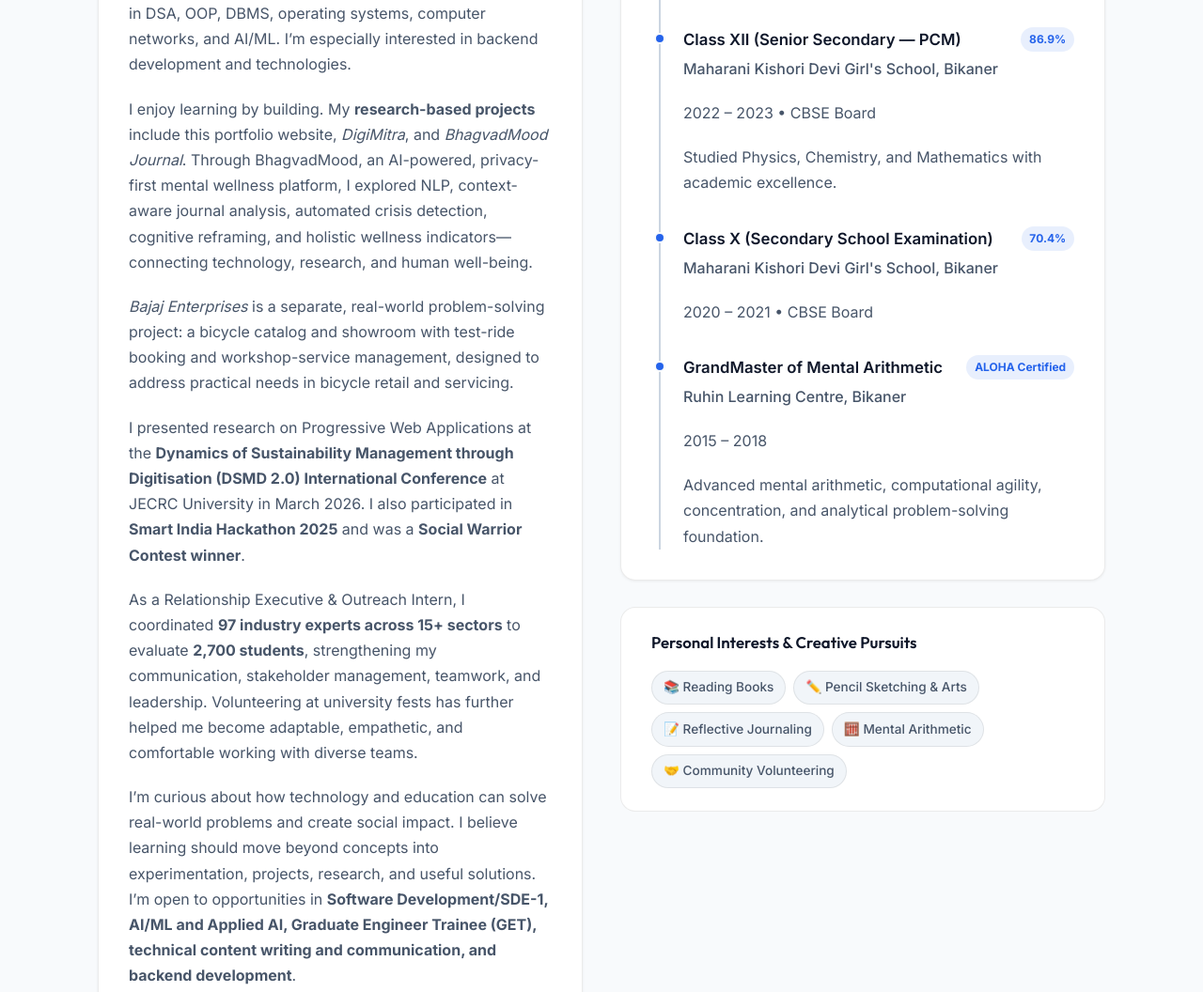
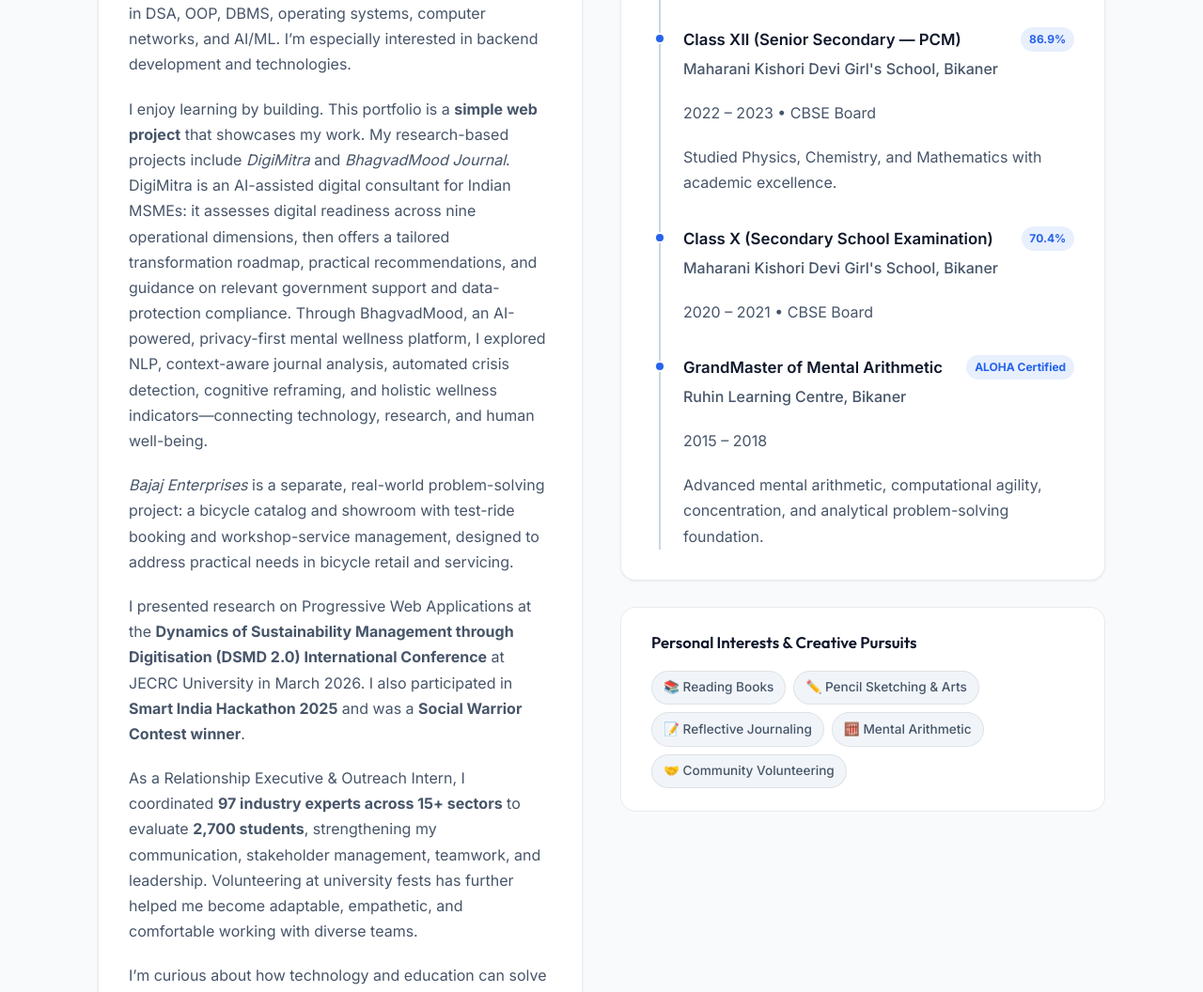
Before and after one commit to ChahatModi18/personal-portfolio, a plain HTML site: page index.html in a window 1280 px wide. Shown: the part 1280-2336 px from the top of the page at 94% size. Drawn offline with Linux system fonts and the light colour scheme.

Commit message:
Add project demo screenshots and clarify portfolio projects
Co-authored-by: Copilot <223556219+Copilot@users.noreply.github.com>

```diff
--- a/index.html
+++ b/index.html
@@ -306,11 +306,14 @@
                 I’m especially interested in backend development and technologies.
               </p>
               <p>
-                I enjoy learning by building. My <strong>research-based projects</strong> include this portfolio
-                website, <em>DigiMitra</em>, and <em>BhagvadMood Journal</em>. Through BhagvadMood, an AI-powered,
-                privacy-first mental wellness platform, I explored NLP, context-aware journal analysis, automated
-                crisis detection, cognitive reframing, and holistic wellness indicators—connecting technology,
-                research, and human well-being.
+                I enjoy learning by building. This portfolio is a <strong>simple web project</strong> that showcases
+                my work. My research-based projects include <em>DigiMitra</em> and <em>BhagvadMood Journal</em>.
+                DigiMitra is an AI-assisted digital consultant for Indian MSMEs: it assesses digital readiness across
+                nine operational dimensions, then offers a tailored transformation roadmap, practical recommendations,
+                and guidance on relevant government support and data-protection compliance. Through BhagvadMood, an
+                AI-powered, privacy-first mental wellness platform, I explored NLP, context-aware journal analysis,
+                automated crisis detection, cognitive reframing, and holistic wellness indicators—connecting
+                technology, research, and human well-being.
               </p>
               <p>
                 <em>Bajaj Enterprises</em> is a separate, real-world problem-solving project: a bicycle catalog and
```
Also changed, not shown: images/README.txt (added), images/project1.png (added), images/project2.png (added), images/project3.png (added).
